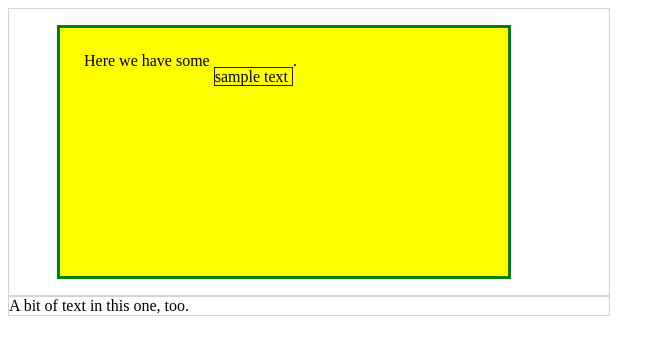
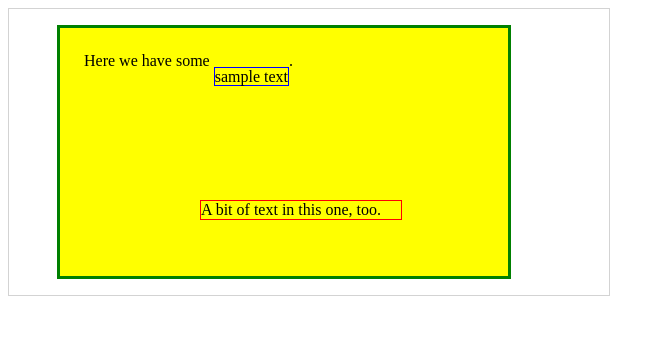
Before and after one commit to dustinf1991/beyoungbros, a plain HTML site: page test.html in a window 1280 px wide. Shown: the whole page, without its empty margins (0-665 px from the left). Drawn offline with Linux system fonts and the light colour scheme.

Commit message:
test.html change for testing book problem

```diff
--- a/test.html
+++ b/test.html
@@ -1,6 +1,7 @@
 <!-- Test Area -->
 <!-- Sep 14 - testing index.html page -->
 
+<!DOCTYPE html>
 <html>
   <head>
     <style>
@@ -8,6 +9,7 @@ div {
         width: 600px;
         border: lightgray solid 1px;
       }
+
       p {
         width: 400px;
         height: 200px;
@@ -16,11 +18,13 @@ margin-left: 3em;
         padding: 1.5em;
         background-color: yellow;
       }
+
       span {
         position: relative;
         top: 1em;
         border: blue solid 1px;
       }
+
       #absolute {
         width: 200px;
         position: absolute;
@@ -32,10 +36,12 @@ border: red solid 1px;
   </head>
   <body>
     <div>
-<p>Here we have some <span>sample text
-</span>.</p>
+      <p>
+        Here we have some <span>sample text</span>.
+      </p>
     </div>
-<div id=“absolute”>
+
+    <div id="absolute">
       A bit of text in this one, too.
     </div>
   </body>
```
Lines whose indentation alone changed are shown as unchanged.
